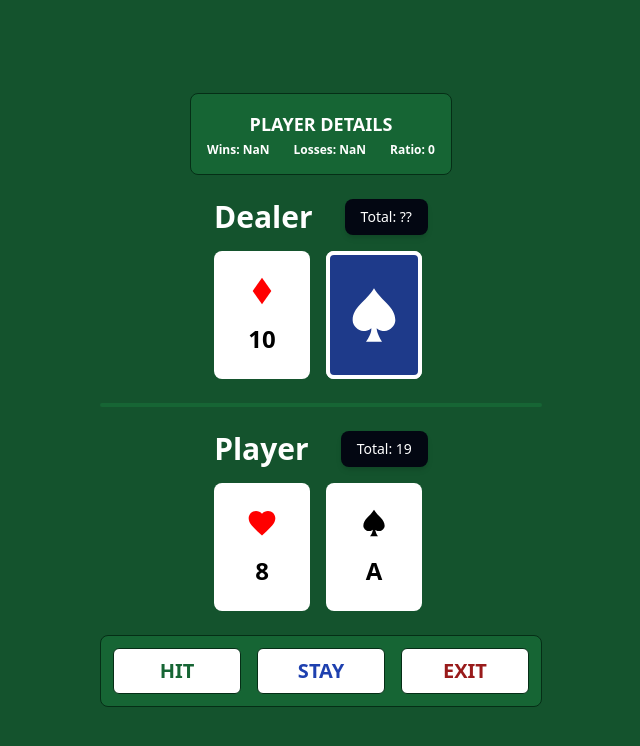
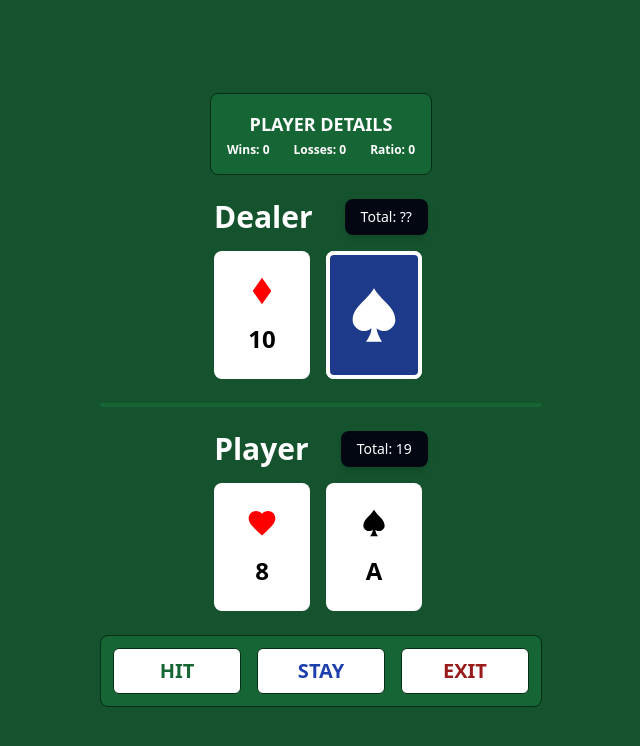
Before and after one commit to cdterry87/Blackack, a React (Create React App) app: page / in a window 1280 px wide. Both pictures are taken after a click on the button "DEAL!". Shown: the top 746 px of the page, without its empty margins (319-959 px from the left). Built offline with nearby package versions, Linux system fonts and the light colour scheme; the HTML template or start-up script is replaced by a standard one.

Commit message:
Fixed player details calculations

```diff
--- a/src/components/PlayerDetails.jsx
+++ b/src/components/PlayerDetails.jsx
@@ -1,10 +1,15 @@
 function PlayerDetails({ playerWins, playerLosses }) {
-  playerWins = parseInt(playerWins)
-  playerLosses = parseInt(playerLosses)
+  let displayPlayerWins = playerWins ?? 0
+  let displayPlayerLosses = playerLosses ?? 0
+  displayPlayerWins = parseInt(displayPlayerWins)
+  displayPlayerLosses = parseInt(displayPlayerLosses)
 
   let playerWinRatio = 0
-  if (playerWins > 0 || playerLosses > 0) {
-    playerWinRatio = (playerWins / (playerWins + playerLosses)).toFixed(2)
+  if (displayPlayerWins > 0 || displayPlayerWins > 0) {
+    playerWinRatio = (
+      displayPlayerWins /
+      (displayPlayerWins + displayPlayerLosses)
+    ).toFixed(2)
   }
 
   return (
@@ -12,8 +17,8 @@ function PlayerDetails({ playerWins, playerLosses }) {
       <div className='flex flex-col gap-1 text-white font-semibold bg-green-800 p-4 rounded-lg text-center border border-green-950'>
         <h3 className='font-bold text-lg uppercase'>Player Details</h3>
         <div className='flex items-center justify-between gap-6 text-xs'>
-          <span>Wins: {playerWins}</span>
-          <span>Losses: {playerLosses}</span>
+          <span>Wins: {playerWins ?? 0}</span>
+          <span>Losses: {playerLosses ?? 0}</span>
           <span>Ratio: {playerWinRatio}</span>
         </div>
       </div>
```
